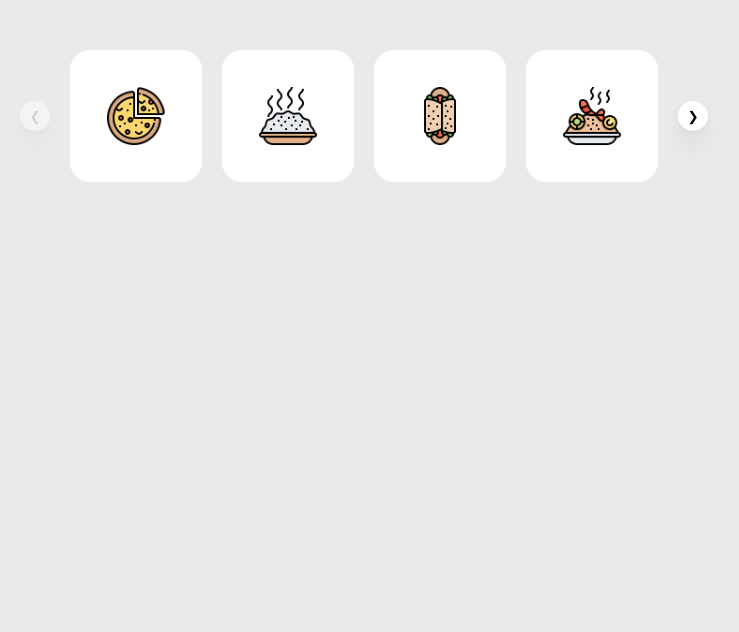
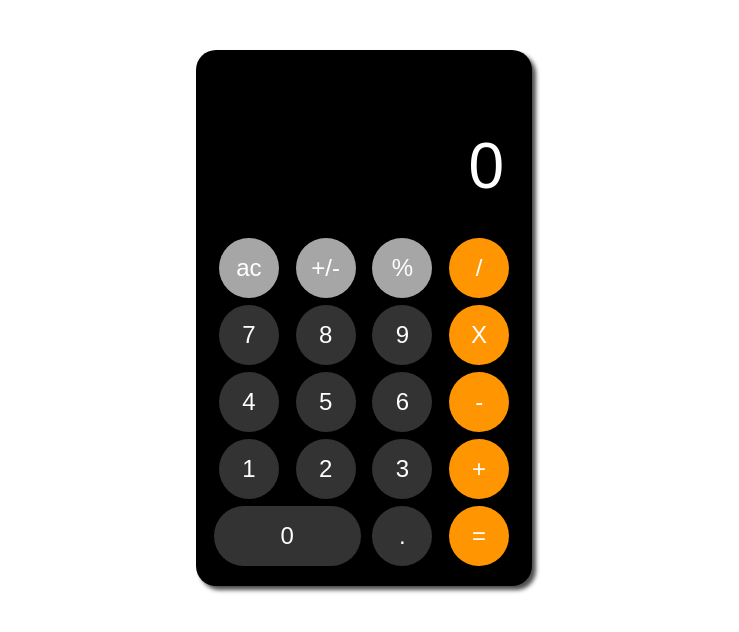
Before and after one commit to artomzak/js-tasks, a website built with webpack: page src/index.html in a window 1280 px wide. Shown: the whole page, without its empty margins (276-1015 px from the left). Built offline with nearby package versions, Linux system fonts and the light colour scheme.

Commit message:
feature/JS-1 calc

```diff
--- a/src/index.html
+++ b/src/index.html
@@ -8,37 +8,34 @@
   </head>
 
   <body>
-    <div class="slider">
-      <div class="slider__body">
-        <button class="slider__prev btn">❮</button>
+    <div class="calc">
+      <div class="calc-screen">
+        <p>0</p>
+      </div>
+      <div class="buttons">
+        <div class="btn ac bg-grey">ac</div>
+        <div class="btn plus-minus bg-grey">+/-</div>
+        <div class="btn percent bg-grey">%</div>
+        <div class="btn division bg-orange">/</div>
 
-        <div class="slider__container">
-          <div class="slider__track" style="transform: translateX(-456px)">
-            <div class="slider__slide">
-              <img src="./img/chicken.png" alt="slide" />
-            </div>
-            <div class="slider__slide">
-              <img src="./img/hamburger.png" alt="slide" />
-            </div>
-            <div class="slider__slide">
-              <img src="./img/meat-ball.png" alt="slide" />
-            </div>
-            <div class="slider__slide">
-              <img src="./img/pizza.png" alt="slide" />
-            </div>
-            <div class="slider__slide">
-              <img src="./img/rice.png" alt="slide" />
-            </div>
-            <div class="slider__slide">
-              <img src="./img/sausage.png" alt="slide" />
-            </div>
-            <div class="slider__slide">
-              <img src="./img/shrimp.png" alt="slide" />
-            </div>
-          </div>
-        </div>
+        <div class="btn seven">7</div>
+        <div class="btn eight">8</div>
+        <div class="btn nine">9</div>
+        <div class="btn multiply bg-orange">X</div>
 
-        <button class="slider__next btn" disabled="">❯</button>
+        <div class="btn four">4</div>
+        <div class="btn five">5</div>
+        <div class="btn six">6</div>
+        <div class="btn minus bg-orange">-</div>
+
+        <div class="btn one">1</div>
+        <div class="btn two">2</div>
+        <div class="btn three">3</div>
+        <div class="btn plus bg-orange">+</div>
+
+        <div class="btn zero">0</div>
+        <div class="btn dot">.</div>
+        <div class="btn equal bg-orange">=</div>
       </div>
     </div>
   </body>
--- a/src/index.js
+++ b/src/index.js
@@ -1,5 +1,5 @@
-import './scss/index.scss'
-import './scss/slider.scss'
+import './scss/index.scss';
+import './scss/calc.scss';
 import './js/index';
 const importAll = (r) => r.keys().map(r)
 const images = importAll(
--- /dev/null
+++ b/src/js/calc.js
@@ -0,0 +1,38 @@
+let a = ''; // first number
+let b = ''; // second number
+let sign = false;
+
+const digit = ['0', '1', '2', '3', '4', '5', '6', '7', '8', '9', '.'];
+const action = ['-', '+', 'X', '/'];
+
+// экран калькулятора
+const out = document.querySelector('.calc-screen p');
+
+function clearAll () {
+  a = ''; //first number result
+  b = ''; // second number
+  sign = '', //Знак
+  finish = false;
+  out.textContent = 0;
+}
+
+document.querySelector('.ac').onclick = clearAll;
+
+document.querySelector('.buttons').onclick = (event) => {
+     //Нажата не кнопка
+    if(!event.target.classList.contains('.btn')) return;
+    //Нажата кнопка ClearAll ac
+    if(event.target.classList.contains('ac')) return;
+
+    out.textContent = '';
+    //Получаю нажатую кнопку
+    const key = event.target.textContent;
+
+
+    //если нажата клавиша 0-9 или .
+    if (digit.includes(key)) {
+      a+= key;
+      console.log( a, b, sign);
+      out.textContent = a;
+    }
+}
--- a/src/js/index.js
+++ b/src/js/index.js
@@ -1,3 +1,3 @@
 
 //импорт js файлов
-import './slider.js'
+import './calc.js'
--- a/src/js/slider.js
+++ /dev/null
@@ -1,47 +0,0 @@
-
-let position = 0;
-const slidesToShow = 4;
-const slidesToScroll = 1;
-
-const container = document.querySelector(".slider__container");
-const track = document.querySelector(".slider__track");
-const slides = document.querySelectorAll(".slider__slide");
-const slidesCount = slides.length;
-const prevBtn = document.querySelector(".slider__prev");
-const nextBtn = document.querySelector(".slider__next");
-
-const slidesWidth = container.clientWidth / slidesToShow;
-const movePosition = slidesToScroll * slidesWidth;
-
-nextBtn.addEventListener("click", () => {
-  const slidesLeft =
-    slidesCount -
-    (Math.abs(position) + slidesToShow * slidesWidth) / slidesWidth;
-
-  position -=
-    slidesLeft >= slidesToScroll ? movePosition : slidesLeft * slidesWidth;
-
-  setPosition();
-  checkBtns();
-});
-
-prevBtn.addEventListener("click", () => {
-  const slidesLeft = Math.abs(position) / slidesWidth;
-
-  position +=
-    slidesLeft >= slidesToScroll ? movePosition : slidesLeft * slidesWidth;
-
-  setPosition();
-  checkBtns();
-});
-
-const setPosition = () => {
-  track.style.transform = `translateX(${position}px)`;
-};
-
-const checkBtns = () => {
-  prevBtn.disabled = position === 0;
-  nextBtn.disabled = position <= -(slidesCount - slidesToShow) * slidesWidth;
-};
-
-checkBtns();
--- /dev/null
+++ b/src/scss/calc.scss
@@ -0,0 +1,70 @@
+.calc {
+  margin: 50px auto;
+  width: 300px;
+  height: 500px;
+  // border: 1px solid black;
+  border-radius: 20px;
+  background: #000;
+  color: white;
+  font-family: Arial, Helvetica, sans-serif;
+  padding: 18px;
+  box-shadow: 4px 4px 4px #4f4f4f;
+};
+
+.calc-screen {
+  height: 125px;
+  padding: 10px;
+  display: grid;
+  justify-items: end;
+  align-items: end;
+  margin-bottom: 25px;
+  p {text-align: right;
+    font-size: 4rem;
+    margin: 0;
+    }
+}
+
+.buttons {
+  display: grid;
+  grid-template-areas:
+  "ac plus-minus percent division"
+  "seven eight nine multi"
+  "four five six minus"
+  "one two three plus"
+  "zero zero dot equal";
+  grid-gap: 7px;
+  justify-items: center;
+}
+
+
+.btn {
+width: 60px;
+height: 60px;
+background: #333;
+border-radius: 50%;
+text-align: center;
+line-height: 60px;
+font-size: 1.5rem;
+cursor: pointer;
+user-select: none;
+}
+
+.btn.zero {
+grid-area: zero;
+width: 100%;
+border-radius: 34px;
+}
+
+.btn:hover {
+  filter: brightness(120%);
+}
+.btn:active {
+  filter: brightness(90%);
+}
+
+.btn.bg-grey {
+  background: #a6a6a6;
+}
+.btn.bg-orange {
+  background: #ff9501;
+}
--- a/src/scss/index.scss
+++ b/src/scss/index.scss
@@ -1 +1 @@
-@import "./slider.scss"
+@import "./calc.scss"
--- a/src/scss/slider.scss
+++ /dev/null
@@ -1,65 +0,0 @@
-body {
-  background: #dfdddd9a;
-  height: 100vh;
-  padding: 0;
-  margin: 0;
-}
-.slider {
-  padding: 50px 0 0 0;
-  margin: 0 auto;
-  &__body {
-    display: flex;
-    align-items: center;
-    justify-content: center;
-  }
-  &__prev {
-    margin: 0 10px 0 0;
-  }
-
-  &__next {
-    margin: 0 0 0 10px;
-  }
-  &__container {
-    overflow: hidden;
-  }
-
-  &__track {
-    display: flex;
-    width: 608px;
-    transition: 0.3s;
-  }
-
-  &__slide {
-    min-width: 100px;
-    height: 100px;
-    margin: 0 10px;
-    text-align: center;
-    background-color: #ffffff;
-    border-radius: 20px;
-    padding: 16px;
-    img {
-      margin: 20px 0 0 0;
-      width: 60px;
-      height: 60px;
-    }
-  }
-
-}
-.btn {
-  height: 30px;
-  width: 30px;
-  -webkit-writing-mode: horizontal-tb !important;
-  -webkit-appearance: button;
-  border-radius: 50%;
-  border: none;
-  background-color: #ffffff;
-  box-shadow: 0px 16px 24px rgba(0, 0, 0, 0.06), 0px 2px 6px rgba(0, 0, 0, 0.04),
-    0px 0px 1px rgba(0, 0, 0, 0.04);
-  &:disabled {
-    opacity: 0.5;
-  }
-}
-
-.active {
-  background-color: #a04633;
-}
```
Also changed, not shown: src/img/arrow.jpg (deleted), src/img/chicken.png (deleted), src/img/hamburger.png (deleted), src/img/meat-ball.png (deleted), src/img/pizza.png (deleted), src/img/rice.png (deleted), src/img/sausage.png (deleted), src/img/shrimp.png (deleted).
